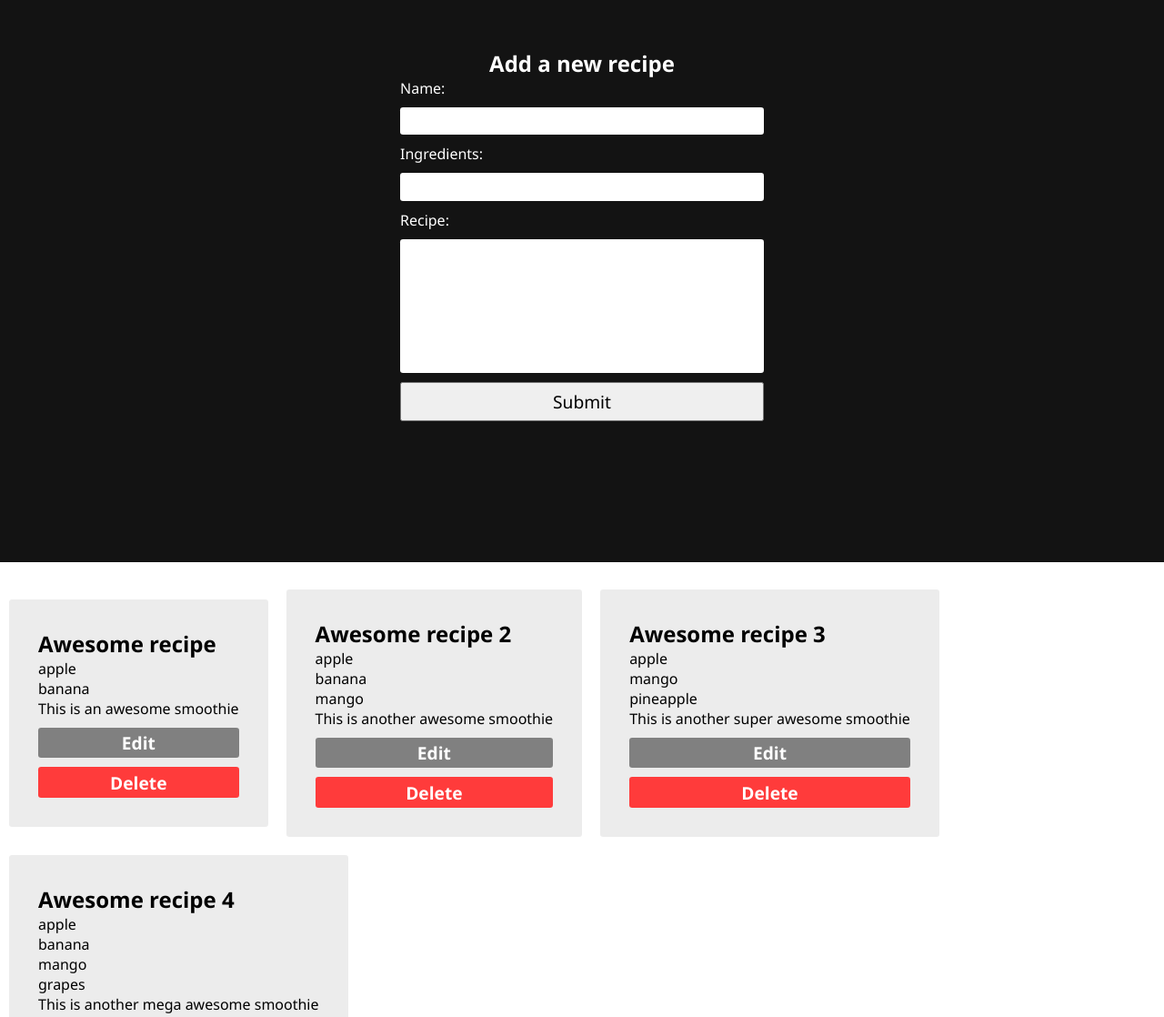
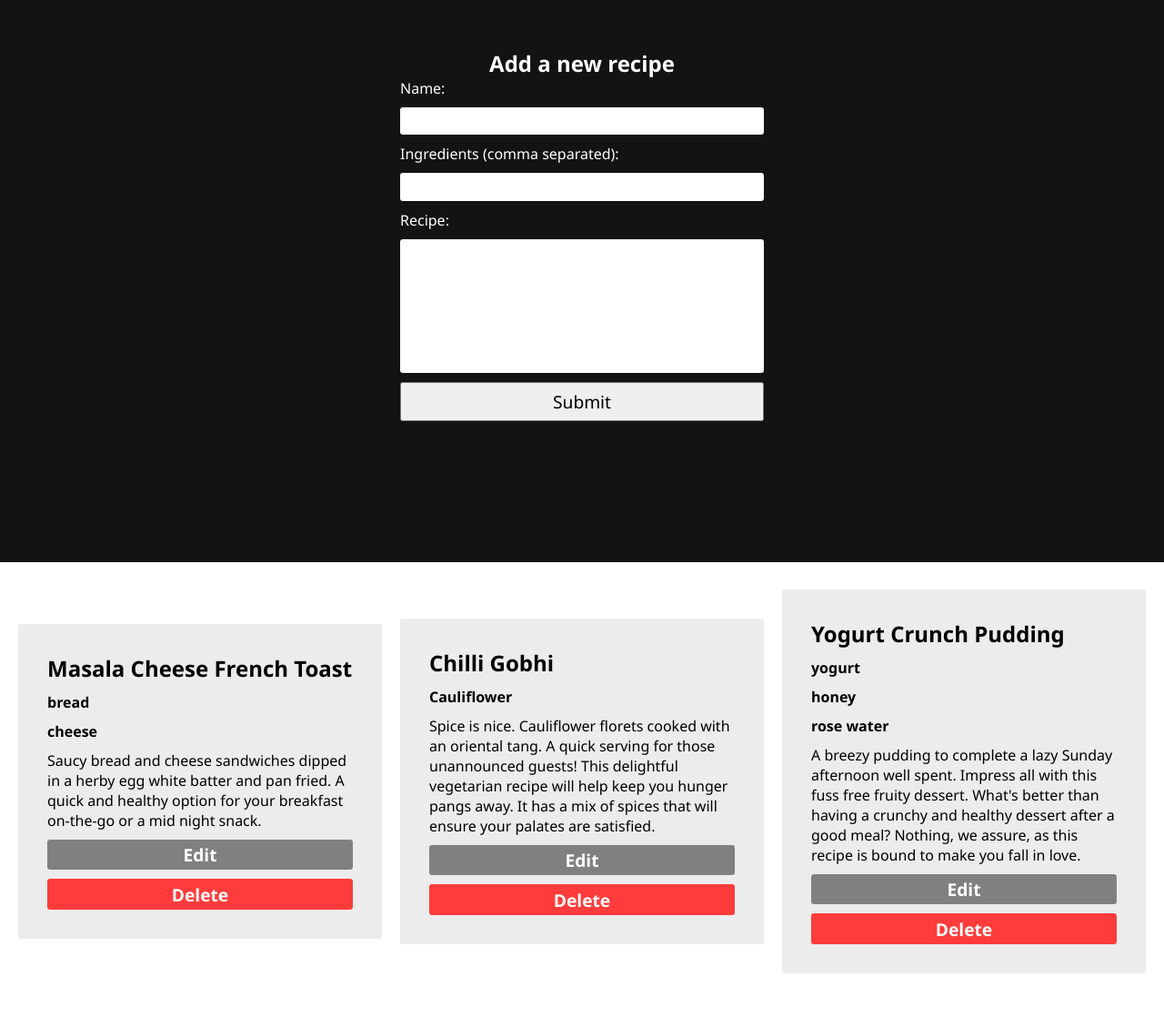
Before and after one commit to silverblue1/Recipe-app, a plain HTML site: page index.html in a window 1280 px wide. Shown: the part 102-1220 px from the top of the page at 91% size. Drawn offline with Linux system fonts and the light colour scheme.

Commit message:
changed data

```diff
--- a/index.html
+++ b/index.html
@@ -17,7 +17,7 @@
             <form action="" class="add-recipe" onsubmit="submitForm(event)">
                 <label for="recipe-title">Name:</label>
                 <input type="text" class="recipe-title" name="recipe-title">
-                <label for="recipe-ingredients">Ingredients:</label>
+                <label for="recipe-ingredients">Ingredients (comma separated):</label>
                 <input type="text" class="recipe-ingredients" name="recipe-ingredients">
                 <label for="recipe-body">Recipe:</label>
                 <textarea name="recipe-body" class="recipe-body" cols="24" rows="6" ></textarea>
@@ -28,8 +28,5 @@
         </div>
     </div>
 
-
-
-
 </body>
 </html>
--- a/script.js
+++ b/script.js
@@ -7,43 +7,30 @@ document.querySelector('body').onload = () => {
 let recipes = [
     {
         id: 0,
-        title: 'Awesome recipe',
+        title: 'Masala Cheese French Toast',
         ingredients: [
-            'apple',
-            'banana'
+            'bread',
+            'cheese'
         ],
-        body: 'This is an awesome smoothie'
+        body: 'Saucy bread and cheese sandwiches dipped in a herby egg white batter and pan fried. A quick and healthy option for your breakfast on-the-go or a mid night snack.'
     },
     {
         id: 1,
-        title: 'Awesome recipe 2',
+        title: 'Chilli Gobhi',
         ingredients: [
-            'apple',
-            'banana',
-            'mango'
+            'Cauliflower'
         ],
-        body: 'This is another awesome smoothie'
+        body: 'Spice is nice. Cauliflower florets cooked with an oriental tang. A quick serving for those unannounced guests! This delightful vegetarian recipe will help keep you hunger pangs away. It has a mix of spices that will ensure your palates are satisfied. '
     },
     {
         id: 2,
-        title: 'Awesome recipe 3',
+        title: 'Yogurt Crunch Pudding',
         ingredients: [
-            'apple',
-            'mango',
-            'pineapple'
+            'yogurt',
+            'honey',
+            'rose water'
         ],
-        body: 'This is another super awesome smoothie'
-    },
-    {
-        id: 3,
-        title: 'Awesome recipe 4',
-        ingredients: [
-            'apple',
-            'banana',
-            'mango',
-            'grapes'
-        ],
-        body: 'This is another mega awesome smoothie'
+        body: 'A breezy pudding to complete a lazy Sunday afternoon well spent. Impress all with this fuss free fruity dessert. What\'s better than having a crunchy and healthy dessert after a good meal? Nothing, we assure, as this recipe is bound to make you fall in love.'
     }
 ];
 
--- a/style.css
+++ b/style.css
@@ -90,8 +90,9 @@
     list-style-type: none;
 }
 
-.ingredients-list li.ingredients {
+.ingredients-list li {
     margin: 10px 0;
+    font-weight: bold;
 }
 
 .recipe-hero {
```
